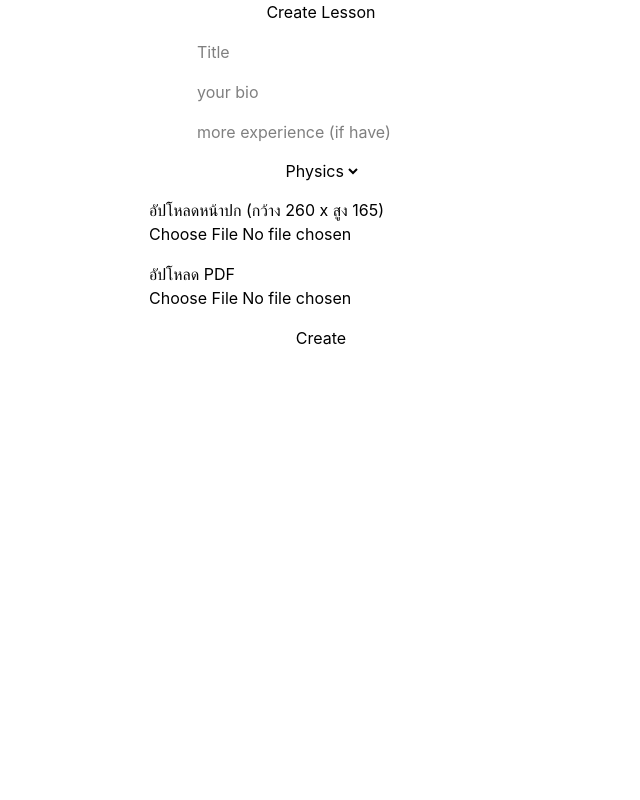
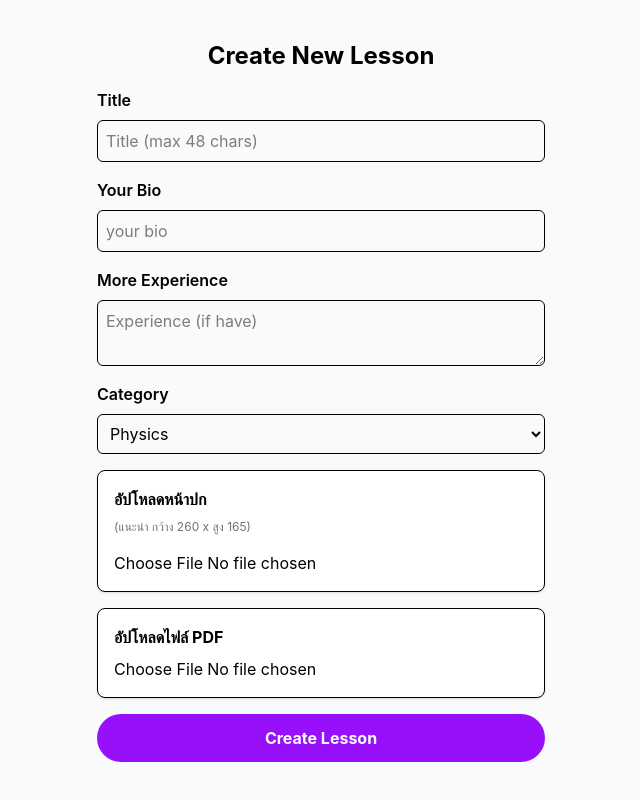
Before and after one commit to AdxiveDay/skill-up, a Next.js app: page /lesson/create5350 in a window 1280 px wide. Shown: the whole page, without its empty margins (319-959 px from the left). Built offline with nearby package versions, Linux system fonts and the light colour scheme.

Commit message:
Pls have no bug

```diff
--- a/app/lesson/[id]/page.tsx
+++ b/app/lesson/[id]/page.tsx
@@ -18,16 +18,38 @@ type Lesson = {
 export default function LessonDetailPage() {
     const params = useParams();
     const [lesson, setLesson] = useState<Lesson | null>(null);
-    const router = useRouter()
-
+    const [loading, setLoading] = useState(true);
+    const [error, setError] = useState<string | null>(null);
+    const router = useRouter();
 
     useEffect(() => {
-        fetch(`/api/lesson/${params.id}`)
-            .then((res) => res.json())
-            .then((data) => setLesson(data.lesson));
+        if (!params.id) return;
+
+        const fetchLesson = async () => {
+            try {
+                setLoading(true);
+                setError(null);
+
+                const res = await fetch(`/api/lesson/${params.id}`);
+
+                if (!res.ok) {
+                    throw new Error(`Failed to fetch: ${res.status}`);
+                }
+
+                const data = await res.json();
+                setLesson(data.lesson);
+            } catch (err) {
+                console.error("Fetch error:", err);
+                setError(err instanceof Error ? err.message : "Failed to load lesson");
+            } finally {
+                setLoading(false);
+            }
+        };
+
+        fetchLesson();
     }, [params.id]);
 
-    if (!lesson) {
+    if (loading) {
         return (
             <div className="bg-[url('/Newppbg.png')] bg-cover bg-center flex justify-center items-center h-screen">
                 <div className="flex flex-col items-center gap-3">
@@ -36,18 +58,45 @@ export default function LessonDetailPage() {
                 </div>
             </div>
         );
-    };
+    }
+
+    if (error) {
+        return (
+            <div className="bg-[url('/Newppbg.png')] bg-cover bg-center flex justify-center items-center h-screen">
+                <div className="flex flex-col items-center gap-3">
+                    <h1 className="text-white font-semibold text-xl">Error</h1>
+                    <p className="text-white">{error}</p>
+                    <button
+                        onClick={() => router.push("/lesson")}
+                        className="mt-4 px-4 py-2 bg-purple-600 text-white rounded-lg hover:bg-purple-700"
+                    >
+                        Back to Lessons
+                    </button>
+                </div>
+            </div>
+        );
+    }
+
+    if (!lesson) {
+        return (
+            <div className="bg-[url('/Newppbg.png')] bg-cover bg-center flex justify-center items-center h-screen">
+                <div className="flex flex-col items-center gap-3">
+                    <h1 className="text-white font-semibold text-xl">Lesson not found</h1>
+                    <button
+                        onClick={() => router.push("/lesson")}
+                        className="mt-4 px-4 py-2 bg-purple-600 text-white rounded-lg hover:bg-purple-700"
+                    >
+                        Back to Lessons
+                    </button>
+                </div>
+            </div>
+        );
+    }
 
     return (
-        // Wrapper: ใช้ xl:pl-[345px] ตามเดิมเป๊ะๆ เพื่อให้เนื้อหา Laptop ไม่เบี้ยว
         <div className="bg-[#F1EFF5] min-h-screen font-medium text-[#333333] px-4 xl:px-0 xl:pl-[345px]">
-
             <div className="flex flex-col xl:flex-row justify-between w-full">
-
-                {/* Navbar:
-                - จอ Laptop (xl): fixed, w-[254px], left-0, top-0, h-screen (เหมือนเดิมทุกประการ)
-                - จอเล็ก: ย้ายมาด้านบน, h-auto, rounded-b-2xl
-            */}
+                {/* Navbar */}
                 <nav className="fixed left-0 top-0 z-50 bg-white w-full h-16 px-6 flex items-center xl:px-0 xl:pl-8 xl:py-2 xl:w-[254px] xl:h-screen xl:block">
                     <ul className="flex flex-row items-center justify-between w-full xl:flex-col xl:items-start xl:justify-start xl:w-auto">
                         <div onClick={() => router.push("/")} className="hidden xl:block cursor-pointer duration-200 hover:scale-105 transition-transform">
@@ -94,16 +143,17 @@ export default function LessonDetailPage() {
                     </ul>
                 </nav>
 
-                {/* Content Area: กลับมาใช้ w-[820px] ในจอ Laptop เหมือนเดิม */}
+                {/* Content Area */}
                 <div className="w-full xl:w-[820px] mt-24 xl:mt-10">
                     <iframe
-                        // src={`${lesson.pdfUrl}#toolbar=0&navpanes=0&scrollbar=0`}
                         src={lesson.pdfUrl}
                         className="w-full h-[60vh] xl:h-[90vh] border rounded-xl bg-white"
+                        title="Lesson PDF"
+                        allowFullScreen
                     />
                 </div>
 
-                {/* Right Sidebar: กลับมาใช้ w-[220px] และ Margin เดิมใน Laptop */}
+                {/* Right Sidebar */}
                 <div className="w-full xl:w-[220px] mt-8 mb-8 xl:mb-0 xl:mt-30 xl:mr-16">
                     <div className="w-full p-6 py-4 h-auto xl:h-[269px] bg-white rounded-2xl flex flex-row xl:flex-col justify-between items-center xl:justify-start">
                         <div className="text-left xl:w-full">
--- a/app/lesson/create5350/page.tsx
+++ b/app/lesson/create5350/page.tsx
@@ -7,15 +7,19 @@ export default function CreateLessonPage() {
   const router = useRouter();
 
   const [title, setTitle] = useState("");
-  const [bio, setBio] = useState("")
-  const [more, setMore] = useState("")
+  const [bio, setBio] = useState("");
+  const [more, setMore] = useState("");
   const [type, setType] = useState("Physics");
   const [cover, setCover] = useState<File | null>(null);
   const [pdf, setPdf] = useState<File | null>(null);
   const [loading, setLoading] = useState(false);
 
   const handleSubmit = async () => {
-    if (!cover || !pdf) return;
+    // เช็คข้อมูลเบื้องต้น
+    if (!title || !cover || !pdf) {
+      alert("กรุณากรอกชื่อบทเรียนและอัปโหลดไฟล์ให้ครบครับ");
+      return;
+    }
 
     const formData = new FormData();
     formData.append("title", title);
@@ -27,63 +31,94 @@ export default function CreateLessonPage() {
 
     setLoading(true);
 
+    try {
       const res = await fetch("/api/lesson/create", {
         method: "POST",
-      body: formData,
+        body: formData, // ห้ามใส่ Header Content-Type เอง เดี๋ยว Browser จัดการให้
       });
 
+      const data = await res.json();
+
       if (res.ok) {
+        alert("สร้างบทเรียนสำเร็จ!");
         router.push("/lesson");
+        router.refresh(); // บังคับให้หน้า lesson อัปเดตข้อมูลใหม่
+      } else {
+        alert(data.error || "เกิดข้อผิดพลาดบางอย่าง");
       }
-
+    } catch (err) {
+      console.error(err);
+      alert("เชื่อมต่อ Server ล้มเหลว");
+    } finally {
       setLoading(false);
+    }
   };
 
   return (
-    <div className="flex flex-col items-center gap-4">
-      <h1>Create Lesson</h1>
+    <div className="flex flex-col items-center gap-4 p-10 bg-gray-50 min-h-screen">
+      <h1 className="text-2xl font-bold">Create New Lesson</h1>
 
+      <div className="flex flex-col gap-2 w-full max-w-md">
+        <label className="font-semibold">Title</label>
         <input
-        placeholder="Title"
+          className="border p-2 rounded-md"
+          placeholder="Title (max 48 chars)"
           value={title}
           maxLength={48}
           onChange={(e) => setTitle(e.target.value)}
         />
+      </div>
 
+      <div className="flex flex-col gap-2 w-full max-w-md">
+        <label className="font-semibold">Your Bio</label>
         <input
+          className="border p-2 rounded-md"
           placeholder="your bio"
           value={bio}
           maxLength={48}
           onChange={(e) => setBio(e.target.value)}
         />
+      </div>
 
-      <input
-        placeholder="more experience (if have)"
+      <div className="flex flex-col gap-2 w-full max-w-md">
+        <label className="font-semibold">More Experience</label>
+        <textarea
+          className="border p-2 rounded-md"
+          placeholder="Experience (if have)"
           value={more}
           maxLength={100}
           onChange={(e) => setMore(e.target.value)}
         />
+      </div>
 
-      <select value={type} onChange={(e) => setType(e.target.value)}>
+      <div className="flex flex-col gap-2 w-full max-w-md">
+        <label className="font-semibold">Category</label>
+        <select className="border p-2 rounded-md" value={type} onChange={(e) => setType(e.target.value)}>
           <option value="Physics">Physics</option>
           <option value="Math">Math</option>
           <option value="Bio">Bio</option>
           <option value="Chem">Chem</option>
           <option value="History">History</option>
         </select>
-
-      <div className="flex flex-col">
-        <h1>อัปโหลดหน้าปก (กว้าง 260 x สูง 165)</h1>
-        <input placeholder="Cover" type="file" accept="image/*" onChange={(e) => setCover(e.target.files?.[0] || null)} />
       </div>
 
-      <div className="flex flex-col">
-        <h1>อัปโหลด PDF</h1>
-        <input placeholder="PDFfile" type="file" accept="application/pdf" onChange={(e) => setPdf(e.target.files?.[0] || null)} />
+      <div className="flex flex-col gap-2 w-full max-w-md bg-white p-4 rounded-lg border shadow-sm">
+        <h1 className="font-bold">อัปโหลดหน้าปก</h1>
+        <p className="text-xs text-gray-500 mb-2">(แนะนำ กว้าง 260 x สูง 165)</p>
+        <input type="file" accept="image/*" onChange={(e) => setCover(e.target.files?.[0] || null)} />
       </div>
 
-      <button onClick={handleSubmit} disabled={loading}>
-        {loading ? "Saving..." : "Create"}
+      <div className="flex flex-col gap-2 w-full max-w-md bg-white p-4 rounded-lg border shadow-sm">
+        <h1 className="font-bold">อัปโหลดไฟล์ PDF</h1>
+        <input type="file" accept="application/pdf" onChange={(e) => setPdf(e.target.files?.[0] || null)} />
+      </div>
+
+      <button
+        onClick={handleSubmit}
+        disabled={loading}
+        className={`w-full max-w-md p-3 rounded-full text-white font-bold transition-all ${loading ? 'bg-gray-400' : 'bg-purple-600 hover:bg-purple-700'}`}
+      >
+        {loading ? "Uploading to Cloudinary..." : "Create Lesson"}
       </button>
     </div>
   );
```
Also changed, not shown: app/api/lesson/create/route.ts (+35 -19 lines). Lines whose indentation alone changed are shown as unchanged.
